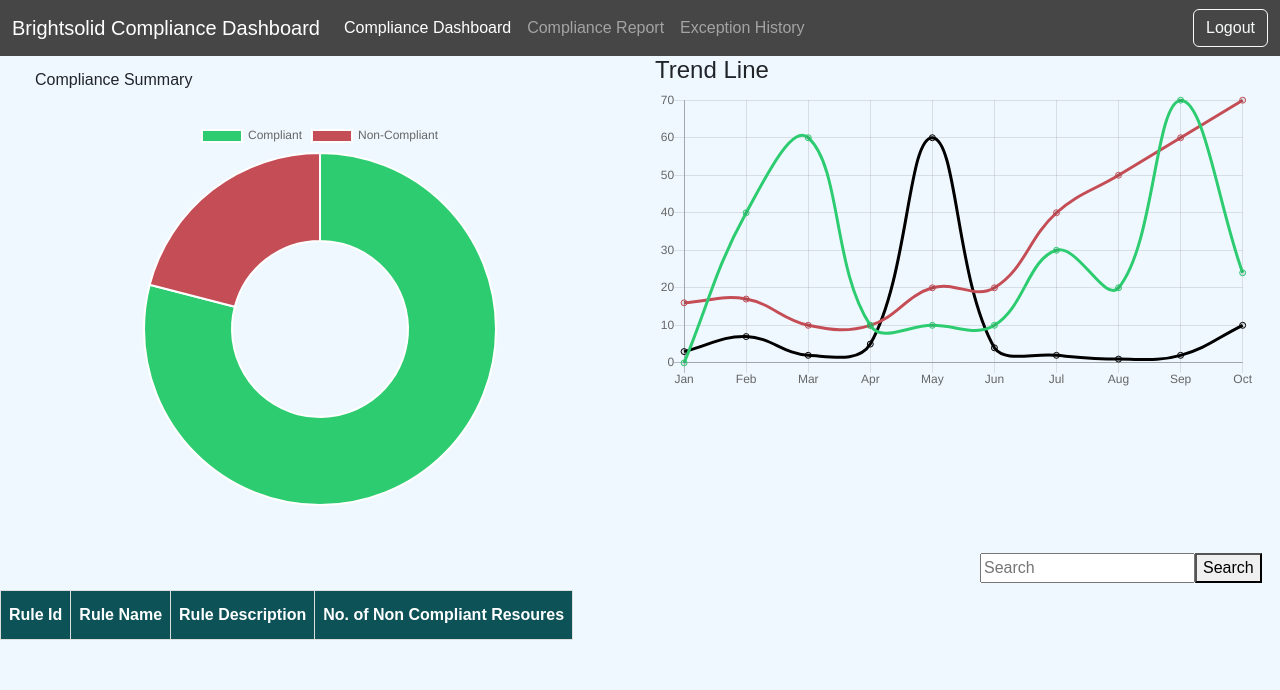
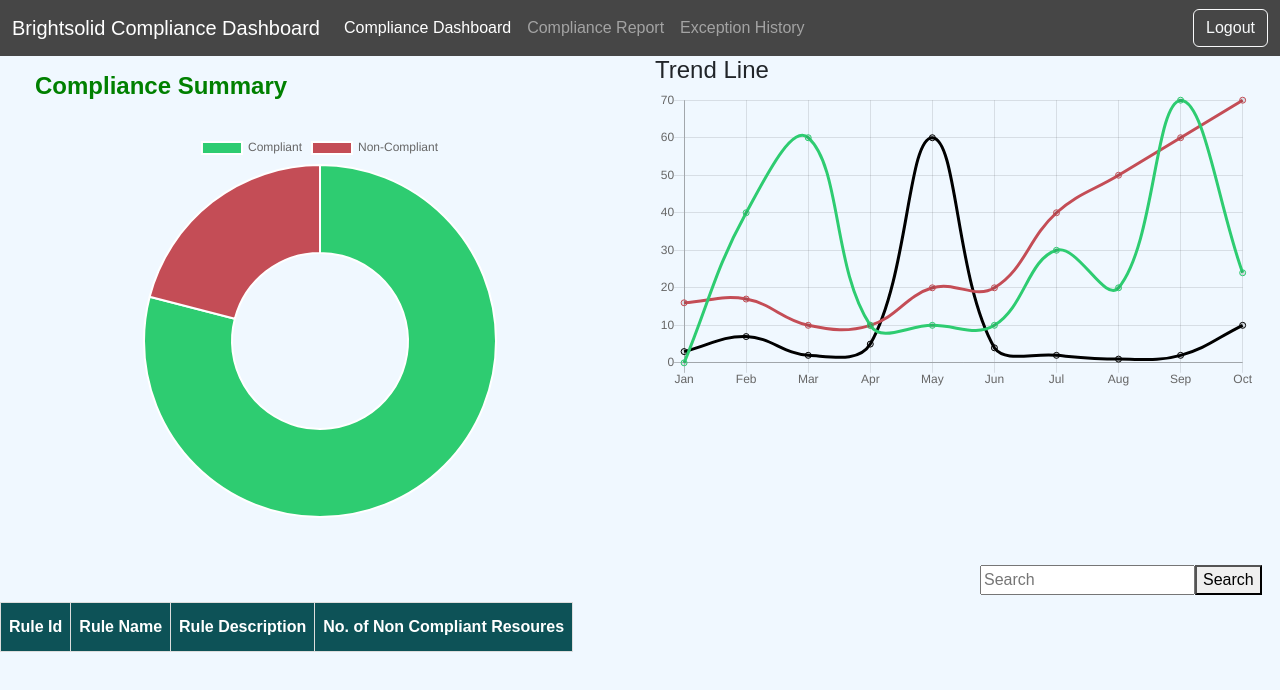
Before and after one commit to struan-robertson/compliance-dash-vanilla, a website: page src/index.html in a window 1280 px wide. Drawn offline with nearby package versions, Linux system fonts and the light colour scheme; no server answers; sample sign-in values are in the browser's storage.

Commit message:
Update styles.css

```diff
--- a/src/styles.css
+++ b/src/styles.css
@@ -85,7 +85,10 @@ card-footer,
 .card-header {
     background-color: transparent;
     border-color: transparent;
-    background-clip: padding-box
+    background-clip: padding-box;
+    font-weight: bold;
+    color: green;
+    font-size: 150%;
 }
 
 .padding {
```
